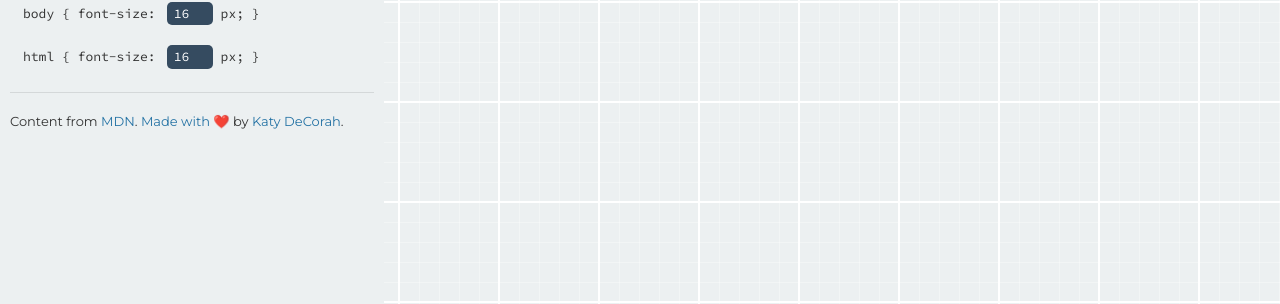
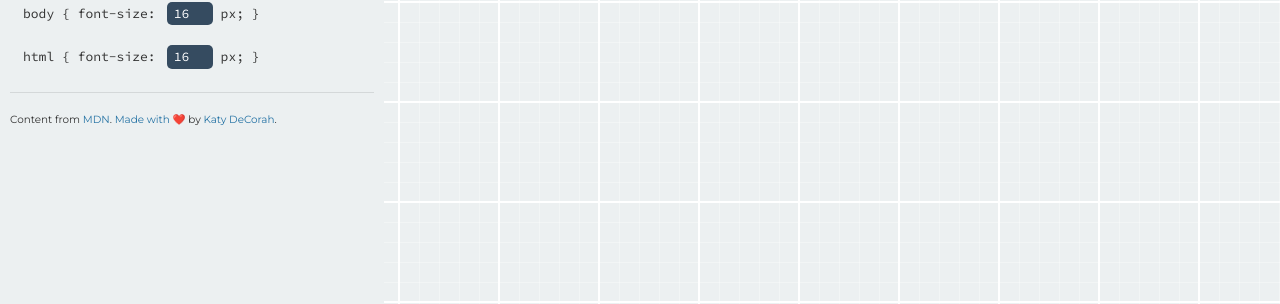
Before and after one commit to katydecorah/css-ruler, a Jekyll site: the page built from index.html, in a window 1280 px wide. Shown: the part 397-701 px from the top of the page. Built offline with Jekyll 4.4.1, drawn with Linux system fonts in a browser that asks for light colours; nearby versions of some CDN libraries; emoji names are drawn with the system emoji font.

Commit message:
adjusts layout

```diff
--- a/_sass/_base.scss
+++ b/_sass/_base.scss
@@ -1,6 +1,6 @@
 
 
-* { box-sizing: border-box; }
+*, *:before, *:after { box-sizing: border-box;}
 
 html,body {
   width: 100%;
--- a/_sass/_layout.scss
+++ b/_sass/_layout.scss
@@ -107,7 +107,9 @@
 }
 
 
-.examples { padding: 20px; }
+.examples {
+  padding: 20px 20px 200px;
+}
 
 @media(min-width: $break) {
   .examples {
--- a/_sass/_type.scss
+++ b/_sass/_type.scss
@@ -18,3 +18,7 @@
     color: lighten($link-color,10%);
   }
 }
+
+.small {
+  font-size: 0.8em;
+}
--- a/_sass/_vars.scss
+++ b/_sass/_vars.scss
@@ -9,7 +9,7 @@
 
 $font-size: 13px;
 
-$break: 650px;
+$break: 675px;
 
 $border-radius: 0.2em;
 
--- a/index.html
+++ b/index.html
@@ -25,7 +25,7 @@
       <label for="htmlSize">html { font-size:</label> <input id="htmlSize" min="0" ng-model="htmlSize" type="number"> px; }
     </div>
   </form>
-  <p>Content from <a href="https://developer.mozilla.org/en-US/docs/Web/CSS/length">MDN</a>. <a href="https://github.com/katydecorah/css-ruler">Made with</a> :heart: by <a href="http://katydecorah.com/">Katy DeCorah</a>.</p>
+  <p class="small">Content from <a href="https://developer.mozilla.org/en-US/docs/Web/CSS/length">MDN</a>. <a href="https://github.com/katydecorah/css-ruler">Made with</a> :heart: by <a href="http://katydecorah.com/">Katy DeCorah</a>.</p>
 </section>
 <section class="examples">
   {% for item in site.data.lengths %}
```
